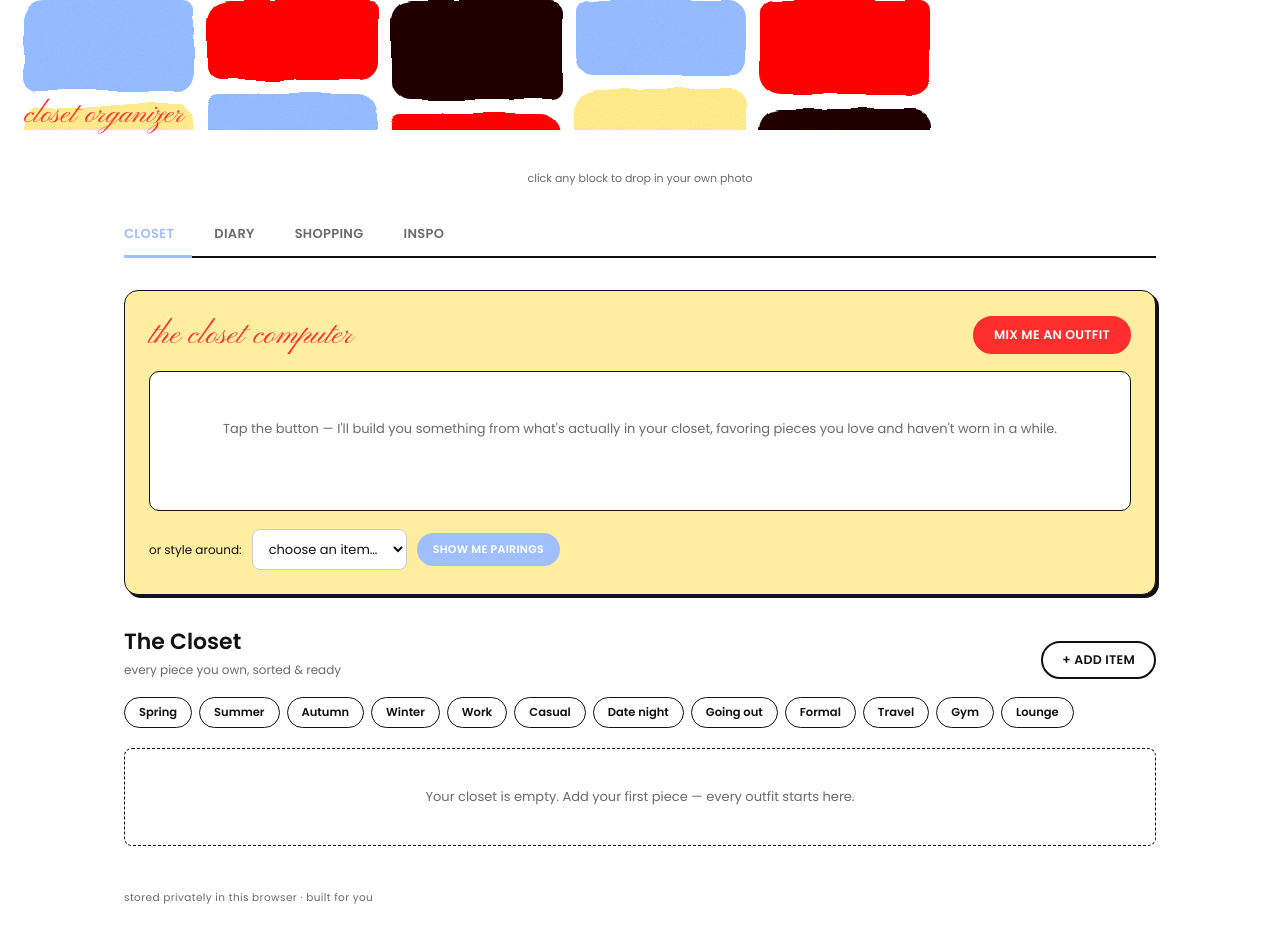
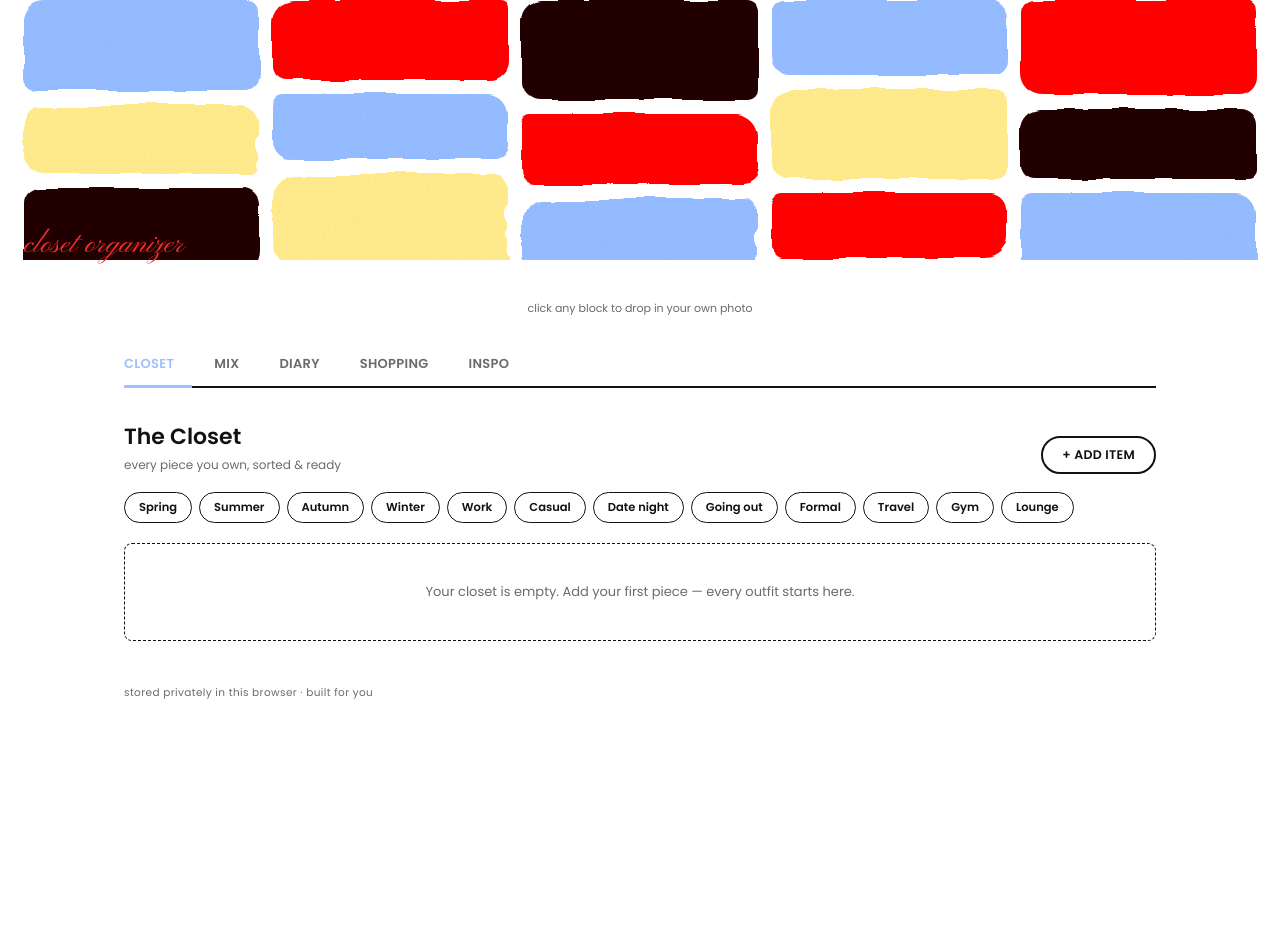
Before and after one commit to isabellaronnanderson-png/closet-app, a React (Vite) app: page / in a window 1280 px wide. Shown: the top 942 px of the page. After the commit the page ends 800 px from the top, so only its background shows below. Built offline with nearby package versions, Linux system fonts and the light colour scheme.

Commit message:
Add files via upload

```diff
--- a/src/App.jsx
+++ b/src/App.jsx
@@ -4,10 +4,12 @@ import ClosetTab from './components/ClosetTab.jsx'
 import InspoTab from './components/InspoTab.jsx'
 import DiaryTab from './components/DiaryTab.jsx'
 import ShopTab from './components/ShopTab.jsx'
+import MixTab from './components/MixTab.jsx'
 import PinterestHeader from './components/PinterestHeader.jsx'
 
 const TABS = [
   { id: 'closet', label: 'Closet' },
+  { id: 'mix', label: 'Mix' },
   { id: 'diary', label: 'Diary' },
   { id: 'shop', label: 'Shopping' },
   { id: 'inspo', label: 'Inspo' },
@@ -46,6 +48,9 @@ export default function App() {
         {tab === 'closet' && (
           <ClosetTab closetItems={closetItems} setClosetItems={setClosetItems} diaryEntries={diaryEntries} />
         )}
+        {tab === 'mix' && (
+          <MixTab closetItems={closetItems} diaryEntries={diaryEntries} />
+        )}
         {tab === 'inspo' && (
           <InspoTab inspoItems={inspoItems} setInspoItems={setInspoItems} />
         )}
--- a/src/components/ClosetTab.jsx
+++ b/src/components/ClosetTab.jsx
@@ -2,7 +2,6 @@ import React, { useState } from 'react'
 import { Modal, TagBox, ImageDrop } from './ui.jsx'
 import { SEASONS, OCCASIONS, CATEGORIES, accentFor } from '../lib/constants.js'
 import { fileToCompressedDataURL } from '../lib/storage.js'
-import ClosetComputer from './ClosetComputer.jsx'
 
 export default function ClosetTab({ closetItems, setClosetItems, diaryEntries }) {
   const [filterTag, setFilterTag] = useState(null)
@@ -20,8 +19,6 @@ export default function ClosetTab({ closetItems, setClosetItems, diaryEntries })
 
   return (
     <div className="panel">
-      <ClosetComputer closetItems={closetItems} diaryEntries={diaryEntries} />
-
       <div className="section-head">
         <div>
           <h2>The Closet</h2>
--- /dev/null
+++ b/src/components/MixTab.jsx
@@ -0,0 +1,10 @@
+import React from 'react'
+import ClosetComputer from './ClosetComputer.jsx'
+
+export default function MixTab({ closetItems, diaryEntries }) {
+  return (
+    <div className="panel">
+      <ClosetComputer closetItems={closetItems} diaryEntries={diaryEntries} />
+    </div>
+  )
+}
--- a/src/styles.css
+++ b/src/styles.css
@@ -40,7 +40,7 @@ body {
 }
 .board-wrap {
   position: relative;
-  max-height: 130px;
+  max-height: 260px;
   overflow: hidden;
 }
 .board {
@@ -53,7 +53,6 @@ body {
   display: flex;
   flex-direction: column;
   gap: 14px;
-  max-width: 170px;
 }
 .pin {
   position: relative;
@@ -214,11 +213,9 @@ body {
 
 /* ---------- Closet computer ---------- */
 .closet-computer {
-  background: var(--yellow);
-  border: 1.5px solid var(--ink); border-radius: 14px; padding: 24px;
-  box-shadow: var(--shadow); margin-bottom: 30px;
+  padding: 0 0 30px;
 }
-.cc-screen { background: #fff; border: 1.5px solid var(--ink); border-radius: 10px; padding: 20px; min-height: 140px; position: relative; overflow: hidden; }
+.cc-screen { background: #fff; border: 1px solid var(--line); border-radius: 10px; padding: 20px; min-height: 140px; position: relative; overflow: hidden; }
 .cc-header { display: flex; justify-content: space-between; align-items: center; margin-bottom: 16px; flex-wrap: wrap; gap: 10px; }
 .cc-header h2 { margin: 0; font-family: 'Pinyon Script', cursive; font-weight: 400; font-size: 32px; color: var(--red); }
 .scanline {
@@ -289,6 +286,5 @@ footer.credit { text-align: left; font-size: 10.5px; color: var(--muted); margin
 
 @media (max-width: 600px) {
   .card { flex-basis: 140px; }
-  .board-col { max-width: 110px; }
   .corner-title span { font-size: 22px; }
 }
```
